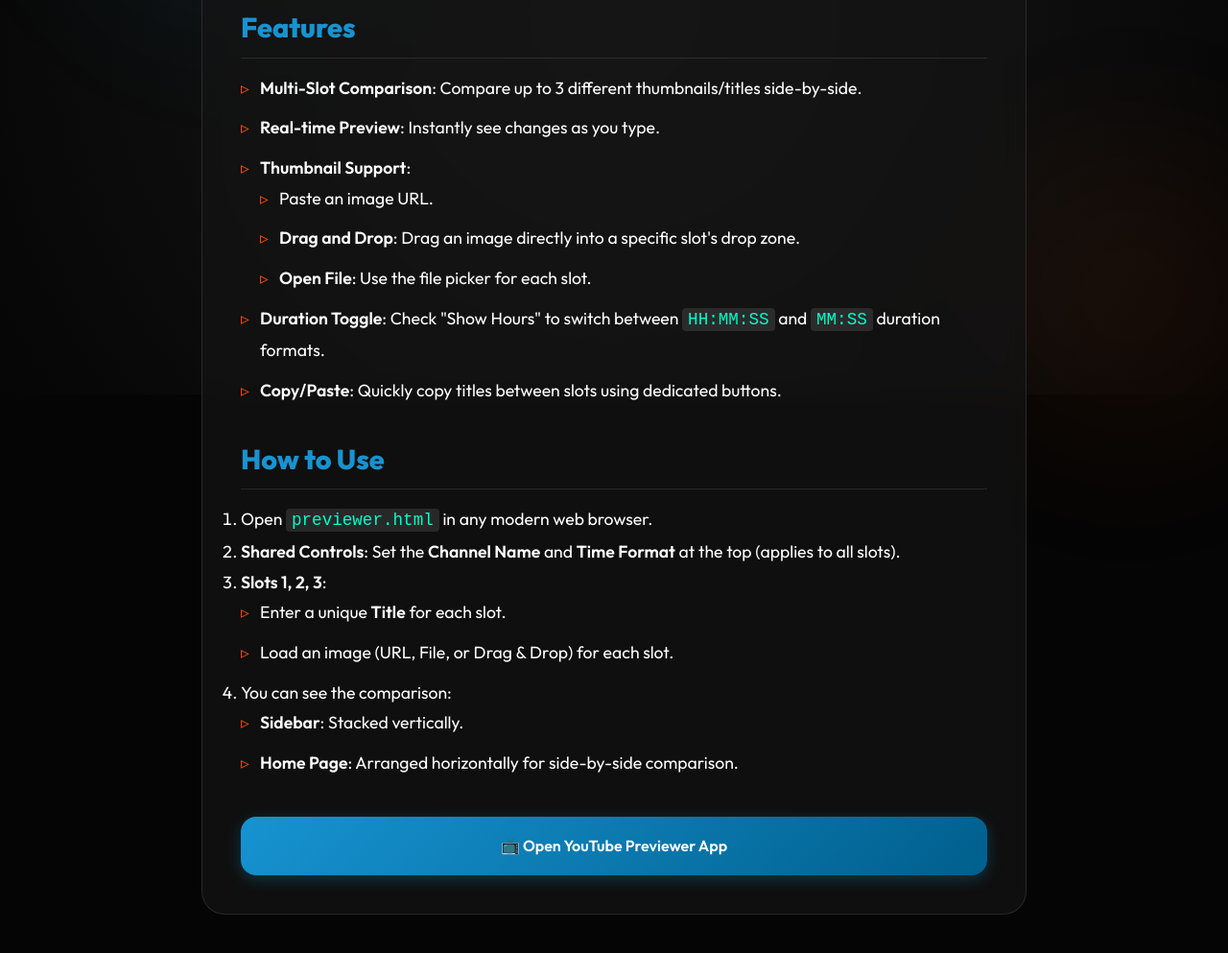
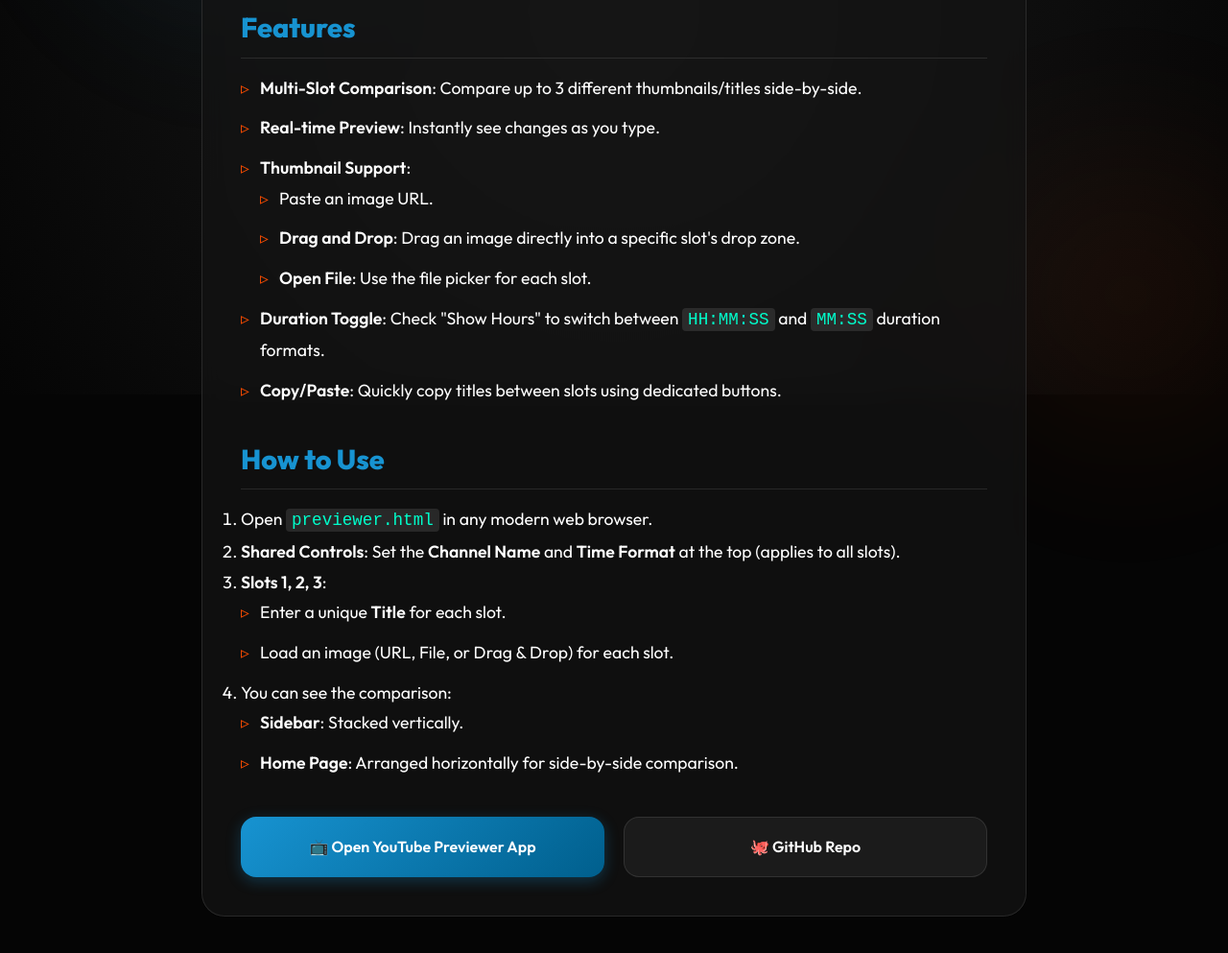
Before and after one commit to Antony-hash512/Antony-hash512.github.io, a plain HTML site: page youtube-preview.html in a window 1280 px wide. Shown: the part 389-1382 px from the top of the page at 96% size. Drawn offline with nearby package versions, Linux system fonts and the light colour scheme.

Commit message:
feat: add YouTube Previewer landing page and update portfolio index with project links

```diff
--- a/youtube-preview.html
+++ b/youtube-preview.html
@@ -88,9 +88,12 @@
                 Loading content...
             </div>
 
-            <div class="links-container" style="margin-top: 40px; grid-template-columns: 1fr;">
+            <div class="links-container" style="margin-top: 40px; grid-template-columns: repeat(auto-fit, minmax(200px, 1fr));">
                 <a href="previewer.html" class="link-btn primary" id="previewer-link">
                     <span>📺 Open YouTube Previewer App</span>
+                </a>
+                <a href="https://github.com/Antony-hash512/antony-hash512.github.io" target="_blank" class="link-btn" id="previewer-repo-link">
+                    <span>🐙 GitHub Repo</span>
                 </a>
             </div>
         </section>
```
Also changed, not shown: index.html (+3 -0 lines).
